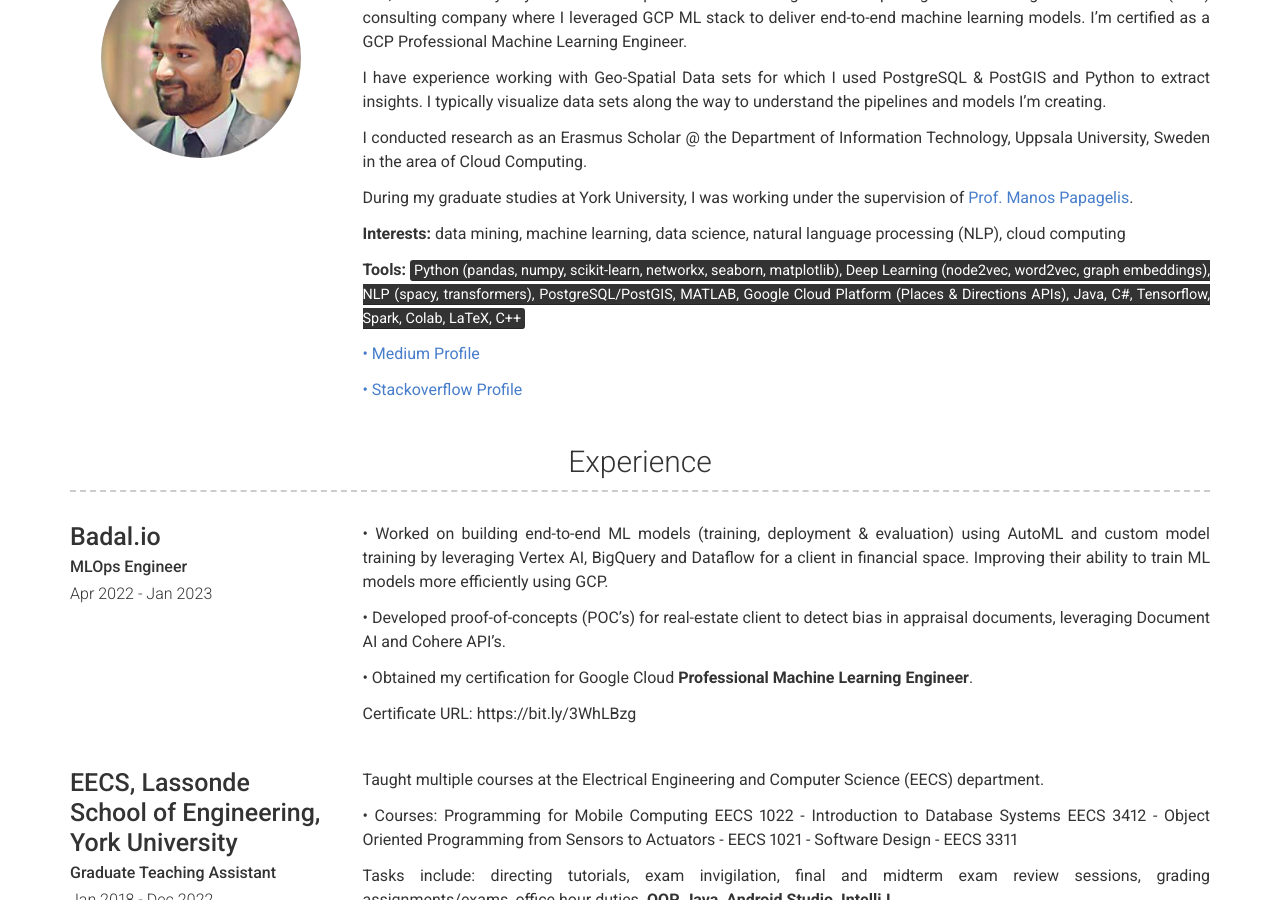
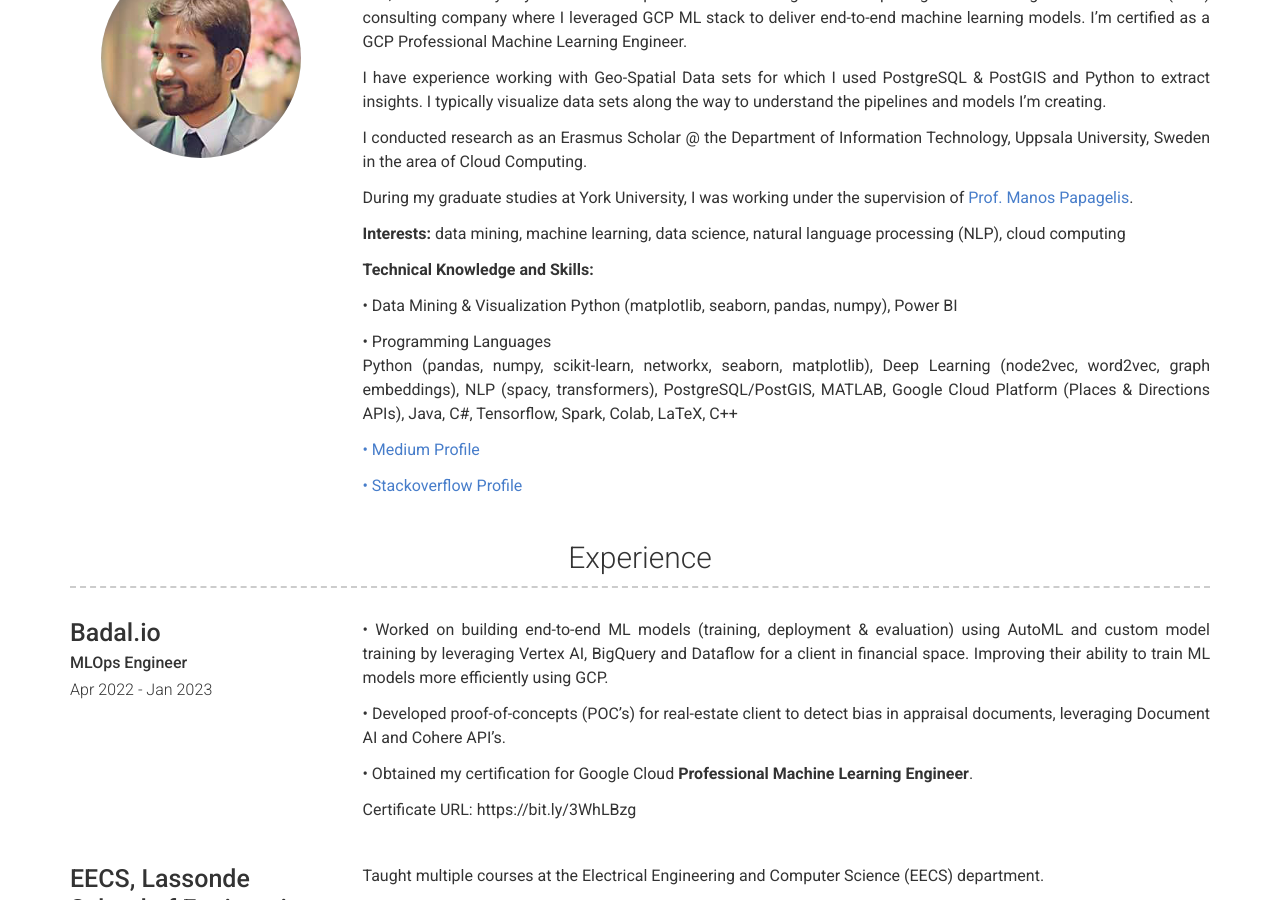
Before and after one commit to saimmehmood/saimmehmood.github.io, a Jekyll site: the page built from index.md, in a window 1280 px wide and 900 px high, scrolled down 331 px. Built offline with Jekyll 4.4.1, drawn with Linux system fonts in a browser that asks for light colours; nearby versions of some CDN libraries.

Commit message:
changing skills area

```diff
--- a/_config.yml
+++ b/_config.yml
@@ -43,7 +43,12 @@ about_content: | # this will include new lines to allow paragraphs
 
     **Interests:** data mining, machine learning, data science, natural language processing (NLP), cloud computing
 
-    **Tools:** <mark>Python (pandas, numpy, scikit-learn, networkx, seaborn, matplotlib), Deep Learning (node2vec, word2vec, graph embeddings), NLP (spacy, transformers), PostgreSQL/PostGIS, MATLAB, Google Cloud Platform (Places & Directions APIs), Java, C#, Tensorflow, Spark, Colab, LaTeX, C++ </mark>
+    **Technical Knowledge and Skills:**
+
+    • Data Mining & Visualization       Python (matplotlib, seaborn, pandas, numpy), Power BI
+
+    • Programming Languages
+    Python (pandas, numpy, scikit-learn, networkx, seaborn, matplotlib), Deep Learning (node2vec, word2vec, graph embeddings), NLP (spacy, transformers), PostgreSQL/PostGIS, MATLAB, Google Cloud Platform (Places & Directions APIs), Java, C#, Tensorflow, Spark, Colab, LaTeX, C++
 
     [• Medium Profile](https://saim-mehmood-gul.medium.com/)
 
```
